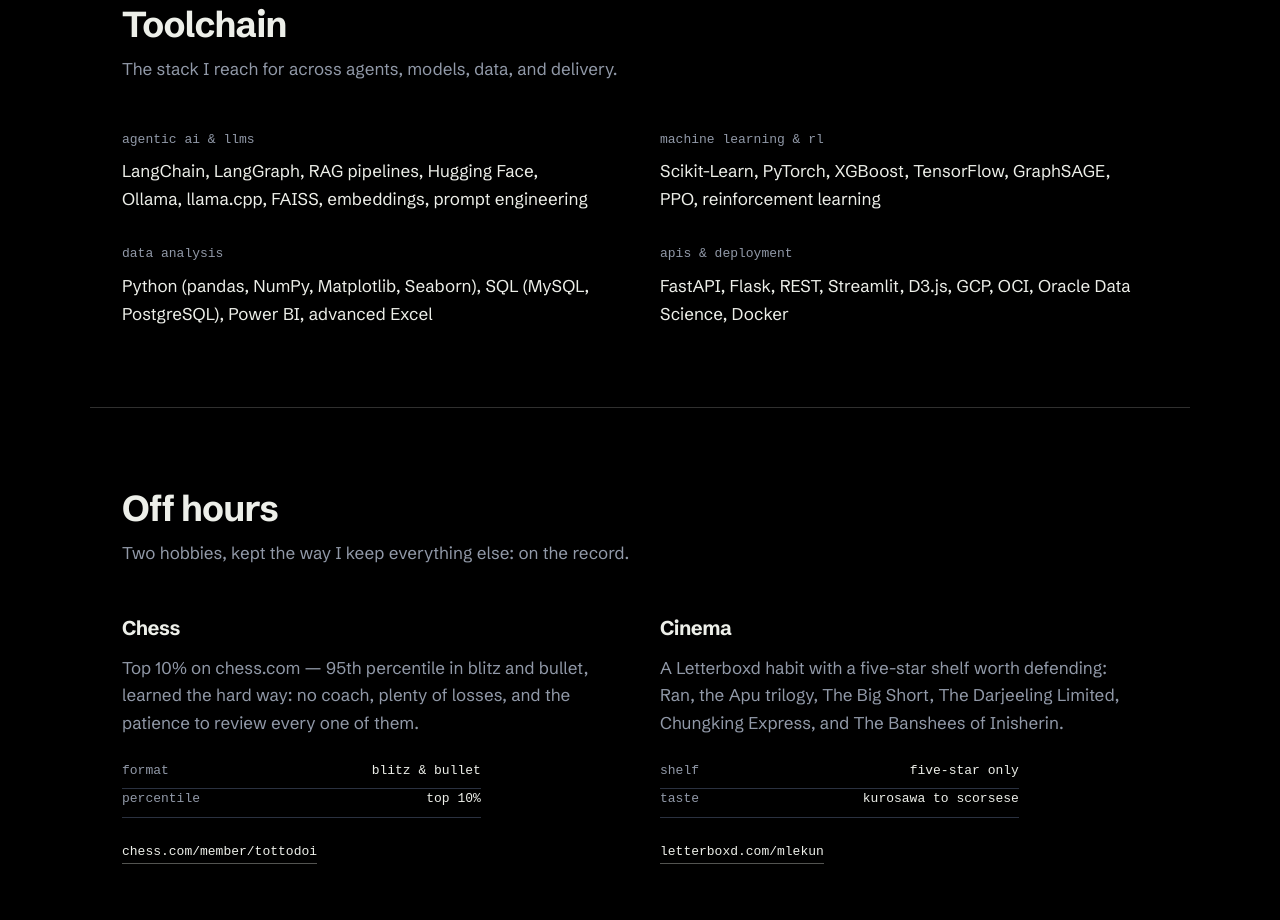
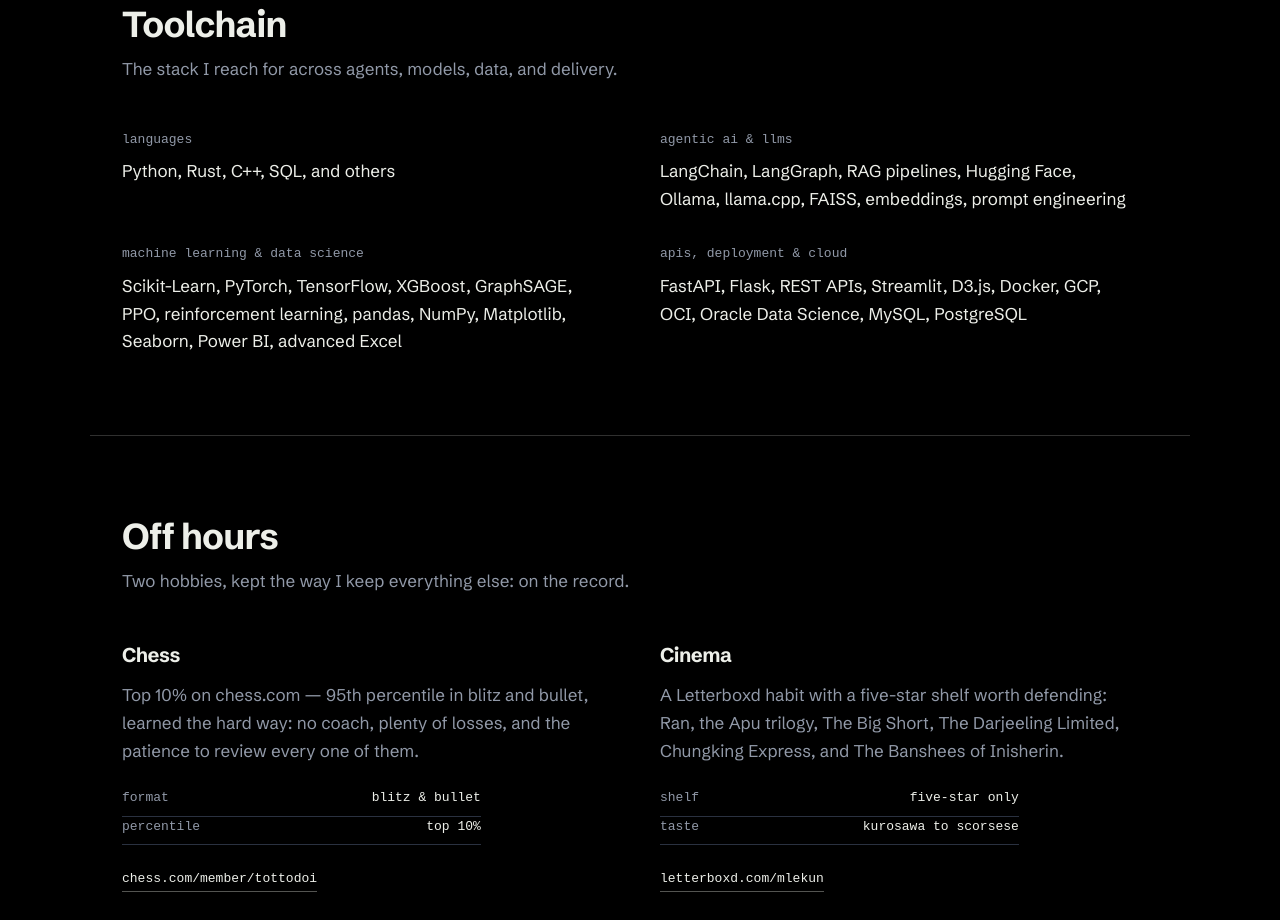
Before and after one commit to abhiram-k-2223/portfolio, a website built with Vite: page index.html in a window 1280 px wide. Shown: the part 3820-4740 px from the top of the page. Built offline with nearby package versions, Linux system fonts and the light colour scheme; a web font is replaced by a local one.

Commit message:
Rework toolchain categories: languages, ML & data science, cloud

```diff
--- a/index.html
+++ b/index.html
@@ -486,6 +486,12 @@
 
         <dl class="mt-12 grid gap-x-10 gap-y-8 sm:grid-cols-2">
           <div>
+            <dt class="font-mono text-[13px] text-muted">languages</dt>
+            <dd class="mt-2 max-w-[46ch] leading-relaxed">
+              Python, Rust, C++, SQL, and others
+            </dd>
+          </div>
+          <div>
             <dt class="font-mono text-[13px] text-muted">agentic ai &amp; llms</dt>
             <dd class="mt-2 max-w-[46ch] leading-relaxed">
               LangChain, LangGraph, RAG pipelines, Hugging Face, Ollama,
@@ -493,24 +499,22 @@
             </dd>
           </div>
           <div>
-            <dt class="font-mono text-[13px] text-muted">machine learning &amp; rl</dt>
+            <dt class="font-mono text-[13px] text-muted">
+              machine learning &amp; data science
+            </dt>
             <dd class="mt-2 max-w-[46ch] leading-relaxed">
-              Scikit-Learn, PyTorch, XGBoost, TensorFlow, GraphSAGE, PPO,
-              reinforcement learning
+              Scikit-Learn, PyTorch, TensorFlow, XGBoost, GraphSAGE, PPO,
+              reinforcement learning, pandas, NumPy, Matplotlib, Seaborn,
+              Power BI, advanced Excel
             </dd>
           </div>
           <div>
-            <dt class="font-mono text-[13px] text-muted">data analysis</dt>
+            <dt class="font-mono text-[13px] text-muted">
+              apis, deployment &amp; cloud
+            </dt>
             <dd class="mt-2 max-w-[46ch] leading-relaxed">
-              Python (pandas, NumPy, Matplotlib, Seaborn), SQL (MySQL,
-              PostgreSQL), Power BI, advanced Excel
-            </dd>
-          </div>
-          <div>
-            <dt class="font-mono text-[13px] text-muted">apis &amp; deployment</dt>
-            <dd class="mt-2 max-w-[46ch] leading-relaxed">
-              FastAPI, Flask, REST, Streamlit, D3.js, GCP, OCI, Oracle Data
-              Science, Docker
+              FastAPI, Flask, REST APIs, Streamlit, D3.js, Docker, GCP, OCI,
+              Oracle Data Science, MySQL, PostgreSQL
             </dd>
           </div>
         </dl>
```
